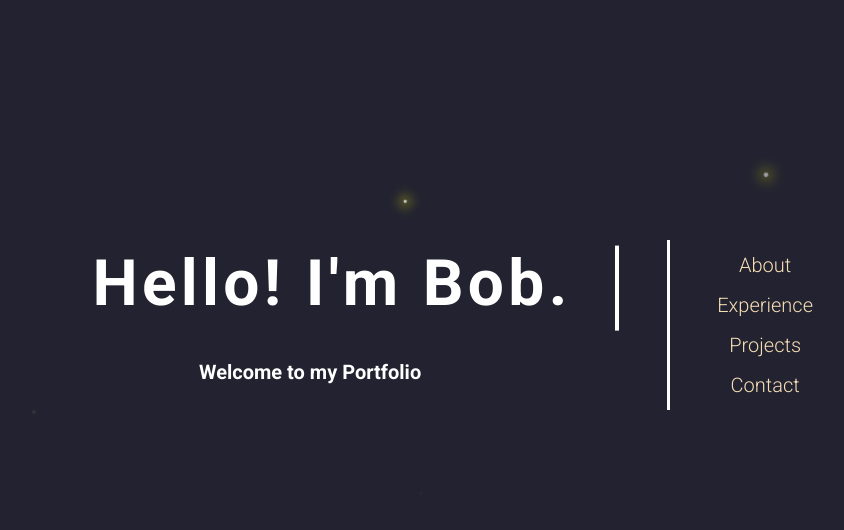
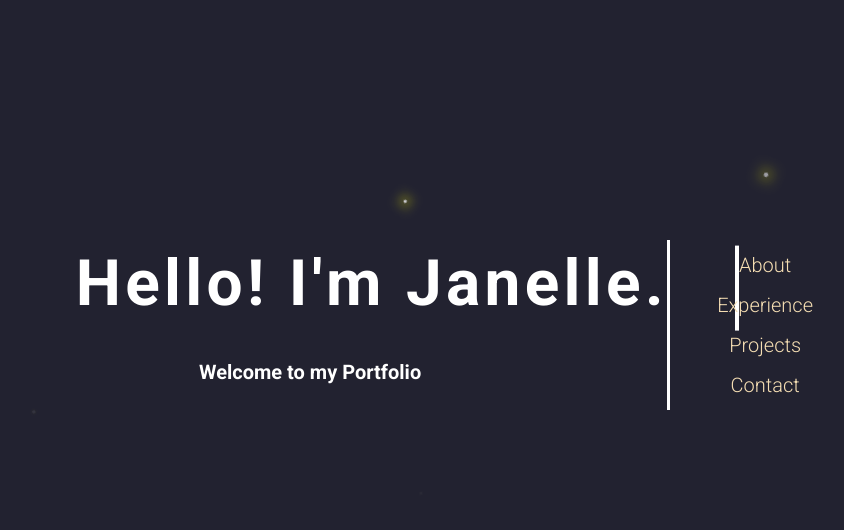
Before and after one commit to janellewong/MLH-Flask-Portfolio, a Flask app: page / in a window 1280 px wide. Shown: the top 530 px of the page, without its empty margins (201-1045 px from the left). Run offline with Flask 2, Linux system fonts and the light colour scheme; some libraries are stand-ins or nearby versions.

Commit message:
update name

```diff
--- a/app/static/styles/main.css
+++ b/app/static/styles/main.css
@@ -92,7 +92,7 @@ img{
 
 @keyframes animated-text{
     from{width: 0;}
-    to{width: 820px;}
+    to{width: 940px;}
 }
 
 @keyframes animated-cursor{
--- a/app/templates/index.html
+++ b/app/templates/index.html
@@ -34,7 +34,7 @@
     <div class="intro">
         <header class="profile">
             <div class="titleIntro anim-type">
-                <h1 style="font-size: 5vw">Hello! I'm Bob.</h1>
+                <h1 style="font-size: 5vw">Hello! I'm Janelle. &nbsp;</h1>
             </div>
             <h2>Welcome to my Portfolio</h2>
 
```
